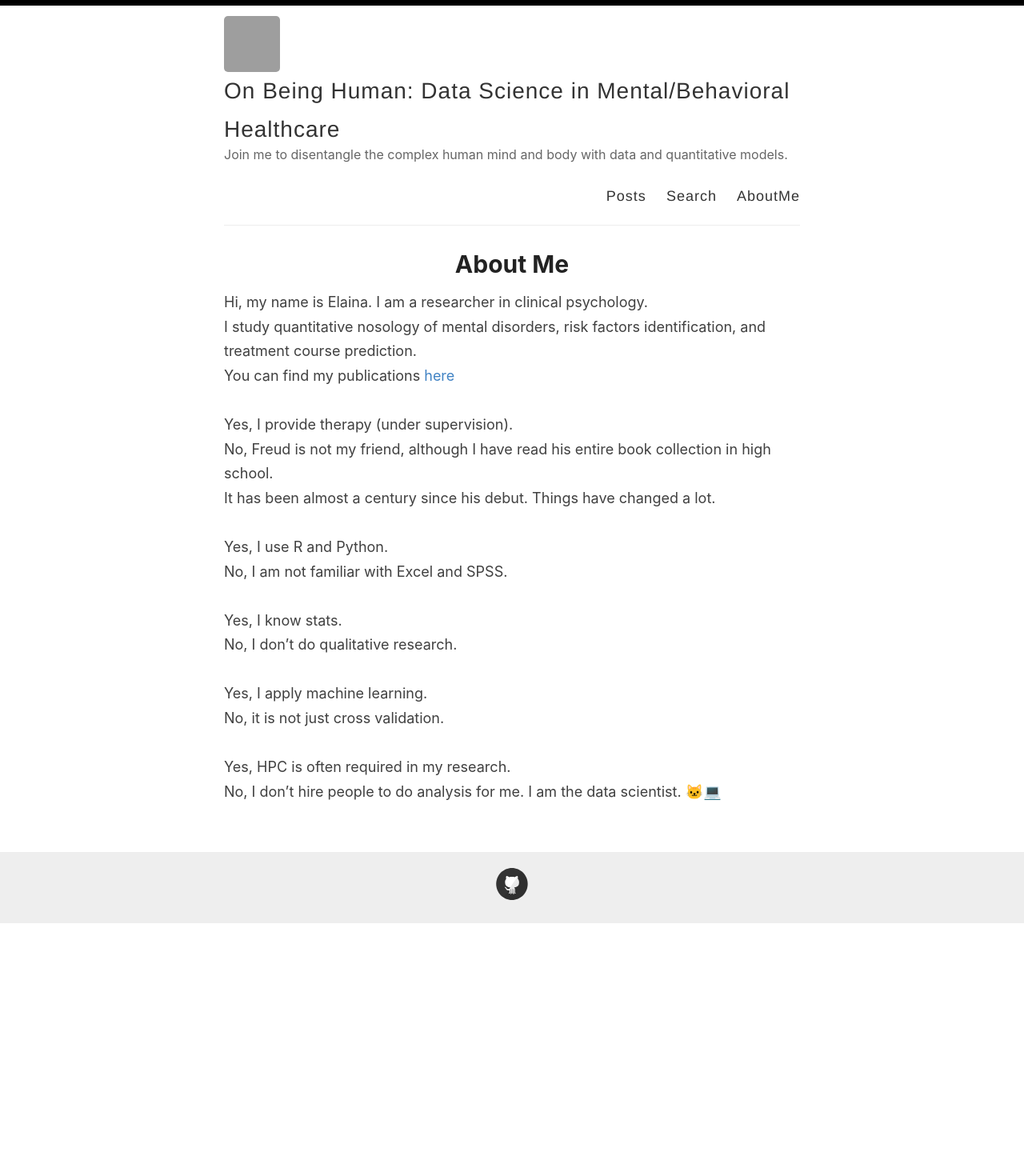
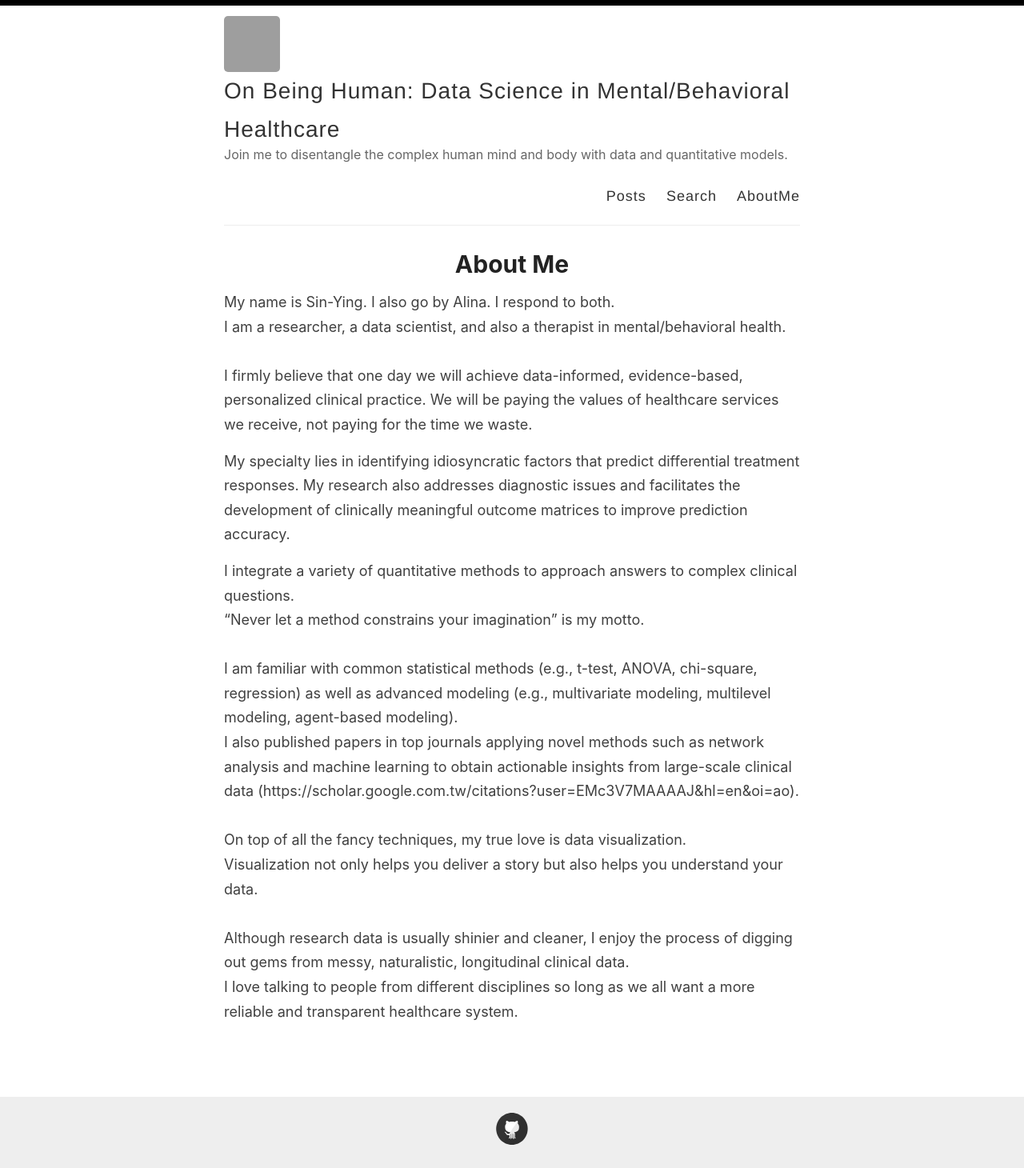
Before and after one commit to sin-ying-lin/sin-ying-lin.github.io, a Jekyll site: the page built from _pages/about.md, in a window 1280 px wide. Shown: the whole page at 80% size. Built offline with Jekyll 4.4.1, drawn with Linux system fonts in a browser that asks for light colours; before the commit the page ends 1155 px from its top, so only the background shows below that; grey boxes are pictures that could not be loaded.

Commit message:
Update about.md

```diff
--- a/_pages/about.md
+++ b/_pages/about.md
@@ -4,22 +4,22 @@ title: About Me
 permalink: /about/
 ---
 
-Hi, my name is Elaina. I am a researcher in clinical psychology. <br>
-I study quantitative nosology of mental disorders, risk factors identification, and treatment course prediction. <br>
-You can find my publications [here](https://orcid.org/0000-0001-9862-7669) <br>
+My name is Sin-Ying. I also go by Alina. I respond to both. <br>
+I am a researcher, a data scientist, and also a therapist in mental/behavioral health. <br>
 <br>
-Yes, I provide therapy (under supervision). <br>
-No, Freud is not my friend, although I have read his entire book collection in high school. <br>
-It has been almost a century since his debut. Things have changed a lot. <br>
+I firmly believe that one day we will achieve data-informed, evidence-based, personalized clinical practice. We will be paying the values of healthcare services we receive, not paying for the time we waste. <br>
+
+My specialty lies in identifying idiosyncratic factors that predict differential treatment responses. My research also addresses diagnostic issues and facilitates the development of clinically meaningful outcome matrices to improve prediction accuracy. <br>
+
+I integrate a variety of quantitative methods to approach answers to complex clinical questions. <br>
+"Never let a method constrains your imagination" is my motto.<br>
 <br>
-Yes, I use R and Python. <br>
-No, I am not familiar with Excel and SPSS. <br>
+I am familiar with common statistical methods (e.g., t-test, ANOVA, chi-square, regression) as well as advanced modeling (e.g., multivariate modeling, multilevel modeling, agent-based modeling). <br>
+I also published papers in top journals applying novel methods such as network analysis and machine learning to obtain actionable insights from large-scale clinical data (https://scholar.google.com.tw/citations?user=EMc3V7MAAAAJ&hl=en&oi=ao).<br>
 <br>
-Yes, I know stats. <br>
-No, I don't do qualitative research. <br>
+On top of all the fancy techniques, my true love is data visualization. <br>
+Visualization not only helps you deliver a story but also helps you understand your data. <br>
 <br>
-Yes, I apply machine learning. <br>
-No, it is not just cross validation. <br>
+Although research data is usually shinier and cleaner, I enjoy the process of digging out gems from messy, naturalistic, longitudinal clinical data. <br>
+I love talking to people from different disciplines so long as we all want a more reliable and transparent healthcare system. <br>
 <br>
-Yes, HPC is often required in my research. <br>
-No, I don't hire people to do analysis for me. I am the data scientist. 🐱‍💻 <br>
```
